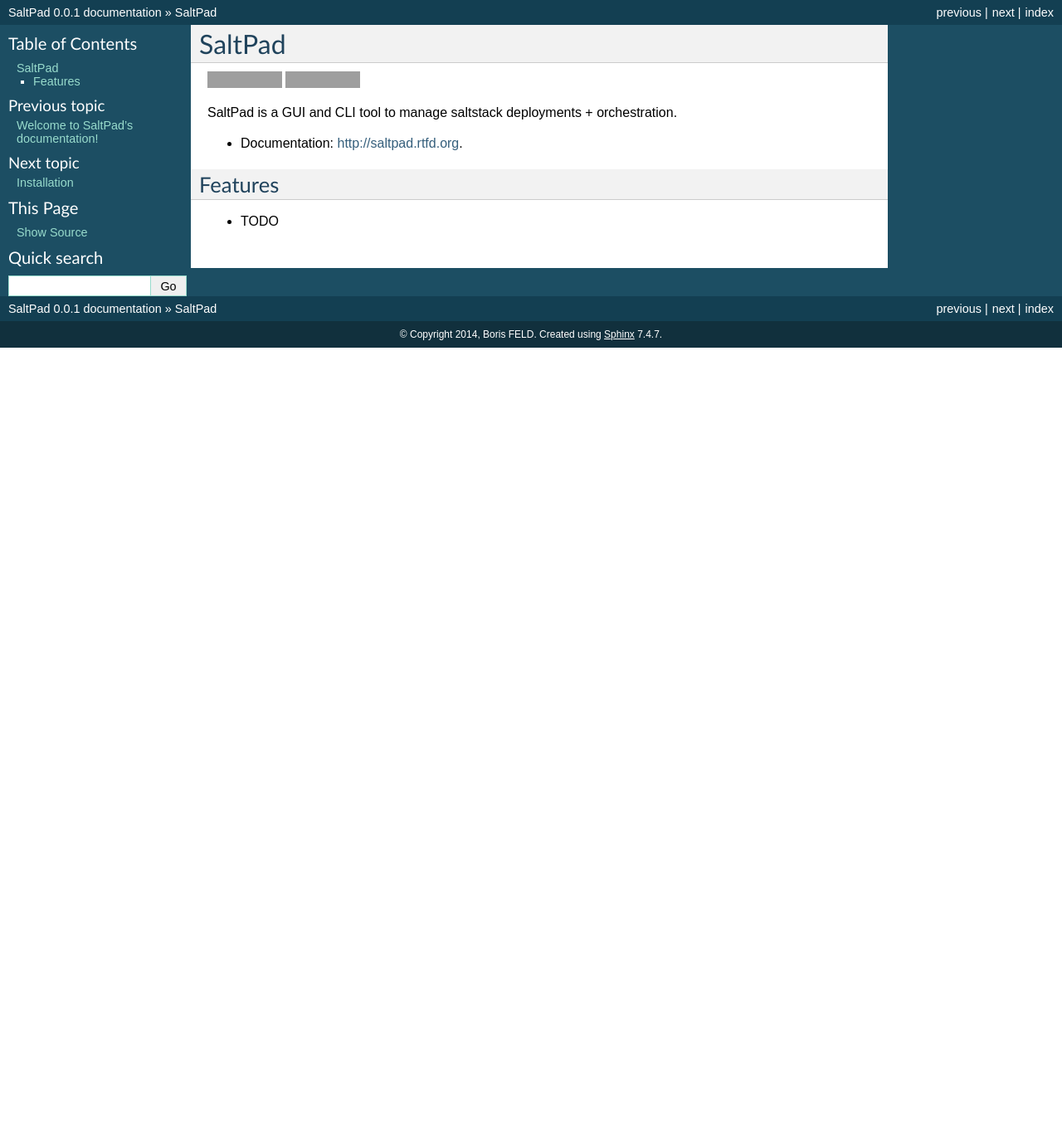
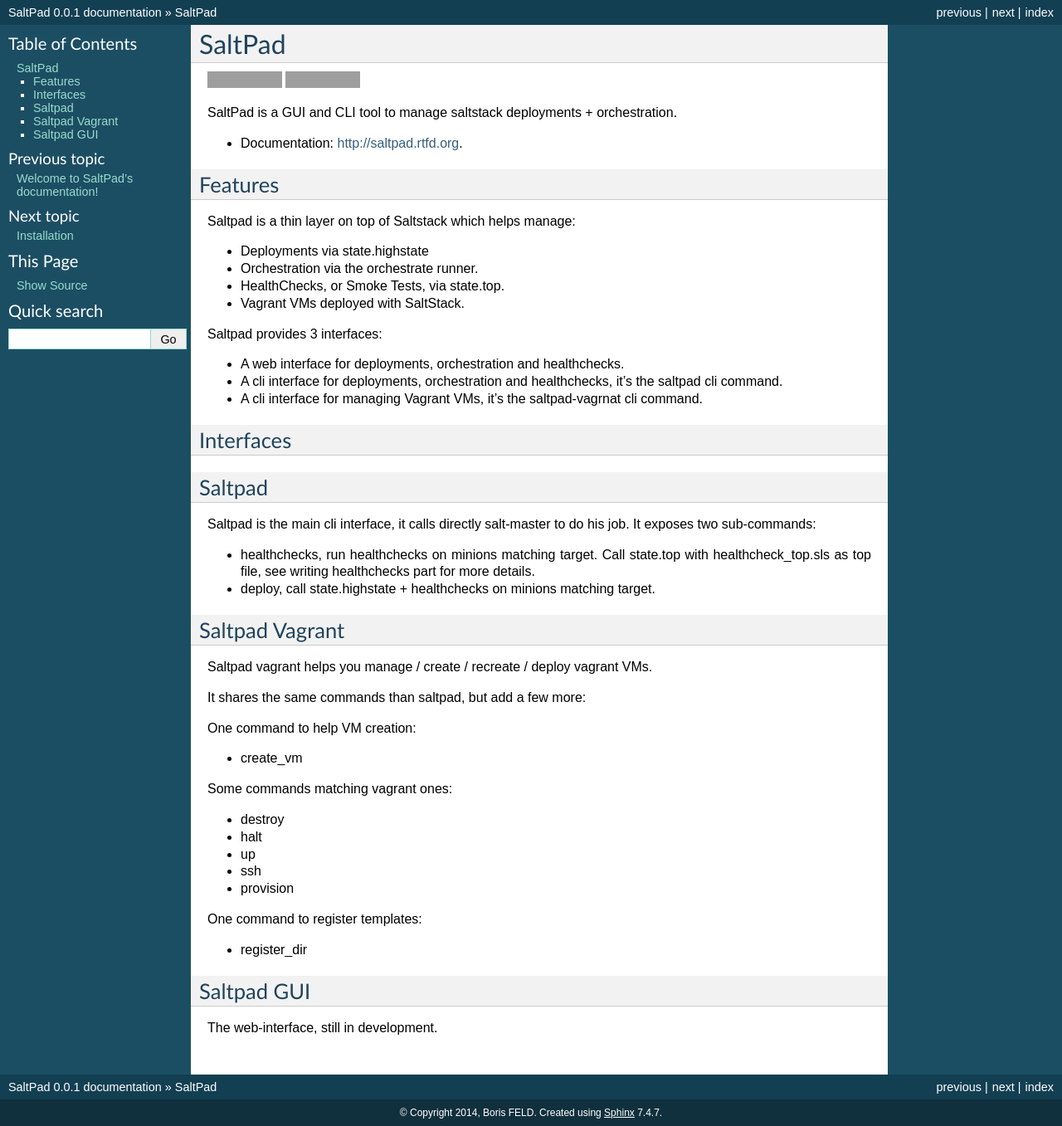
Before and after one commit to peopledoc/saltpad, a Sphinx documentation site: the page built from docs/readme.rst, in a window 1280 px wide. Shown: the whole page at 83% size. Built offline with Sphinx 7.4.7, drawn with Linux system fonts in a browser that asks for light colours; before the commit the page ends 900 px from its top, so only the background shows below that; grey boxes are pictures that could not be loaded.

Commit message:
First WIP on doc

```diff
--- a/README.rst
+++ b/README.rst
@@ -17,4 +17,55 @@
 Features
 --------
 
-* TODO
+Saltpad is a thin layer on top of Saltstack which helps manage:
+
+* Deployments via state.highstate
+* Orchestration via the orchestrate runner.
+* HealthChecks, or Smoke Tests, via state.top.
+* Vagrant VMs deployed with SaltStack.
+
+Saltpad provides 3 interfaces:
+
+* A web interface for deployments, orchestration and healthchecks.
+* A cli interface for deployments, orchestration and healthchecks, it's the saltpad cli command.
+* A cli interface for managing Vagrant VMs, it's the saltpad-vagrnat cli command.
+
+Interfaces
+----------
+
+
+Saltpad
+-------
+
+Saltpad is the main cli interface, it calls directly salt-master to do his job. It exposes two sub-commands:
+
+* healthchecks, run healthchecks on minions matching target. Call state.top with healthcheck_top.sls as top file, see writing healthchecks part for more details.
+* deploy, call state.highstate + healthchecks on minions matching target.
+
+Saltpad Vagrant
+---------------
+
+Saltpad vagrant helps you manage / create / recreate / deploy vagrant VMs.
+
+It shares the same commands than saltpad, but add a few more:
+
+One command to help VM creation:
+
+* create_vm
+
+Some commands matching vagrant ones:
+
+* destroy
+* halt
+* up
+* ssh
+* provision
+
+One command to register templates:
+
+* register_dir
+
+Saltpad GUI
+-----------
+
+The web-interface, still in development.
--- a/docs/index.rst
+++ b/docs/index.rst
@@ -13,7 +13,7 @@
 
    readme
    installation
-   usage
+   quick-start
    contributing
    authors
    history
--- /dev/null
+++ b/docs/quick-start.rst
@@ -0,0 +1,5 @@
+===========
+Quick start
+===========
+
+Here is a quick-start for saltpad-vagrant, see quick-start saltpad in production.
```
Also changed, not shown: CONTRIBUTING.rst (+0 -10 lines), docs/installation.rst (+16 -4 lines), docs/usage.rst (deleted, +0 -7 lines).
